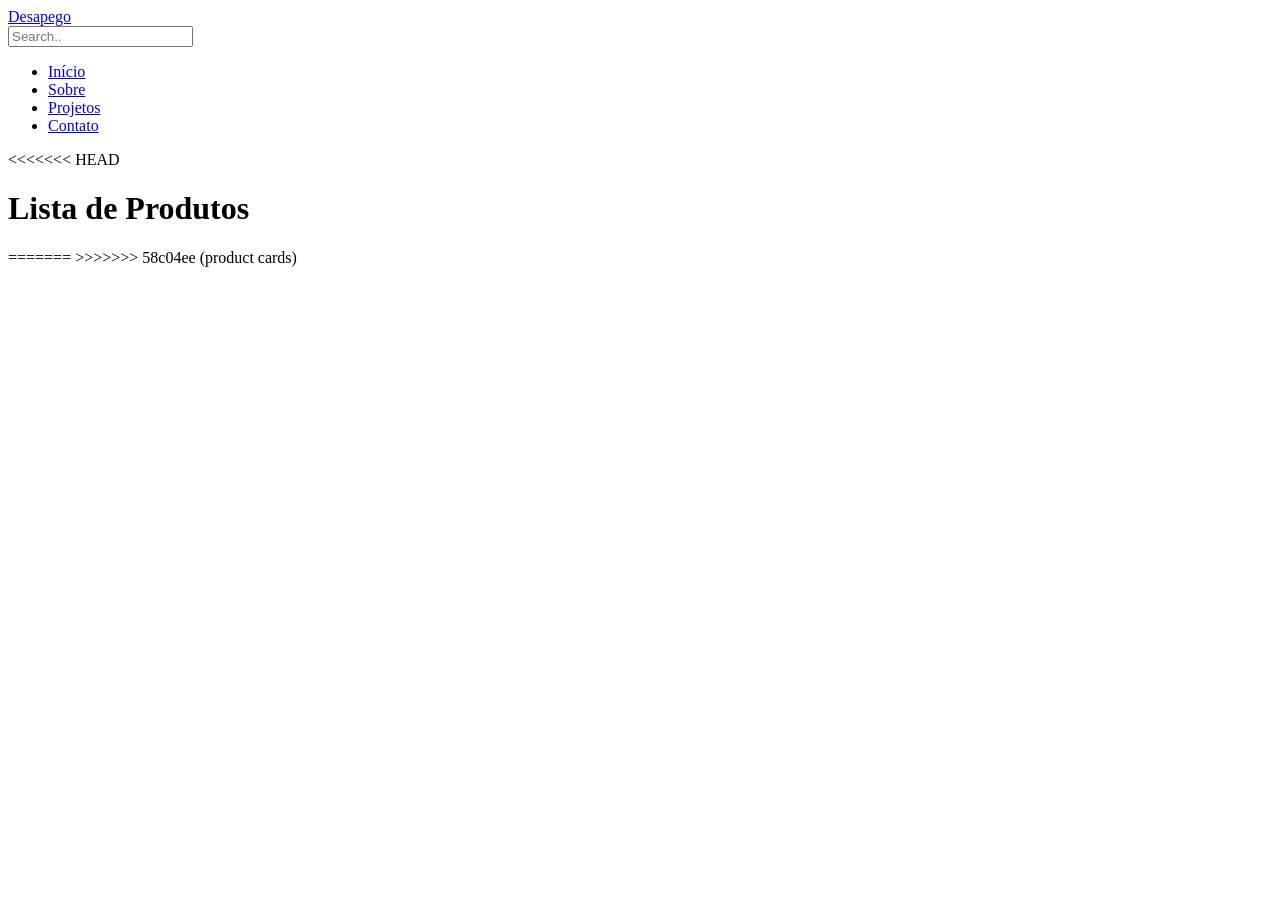
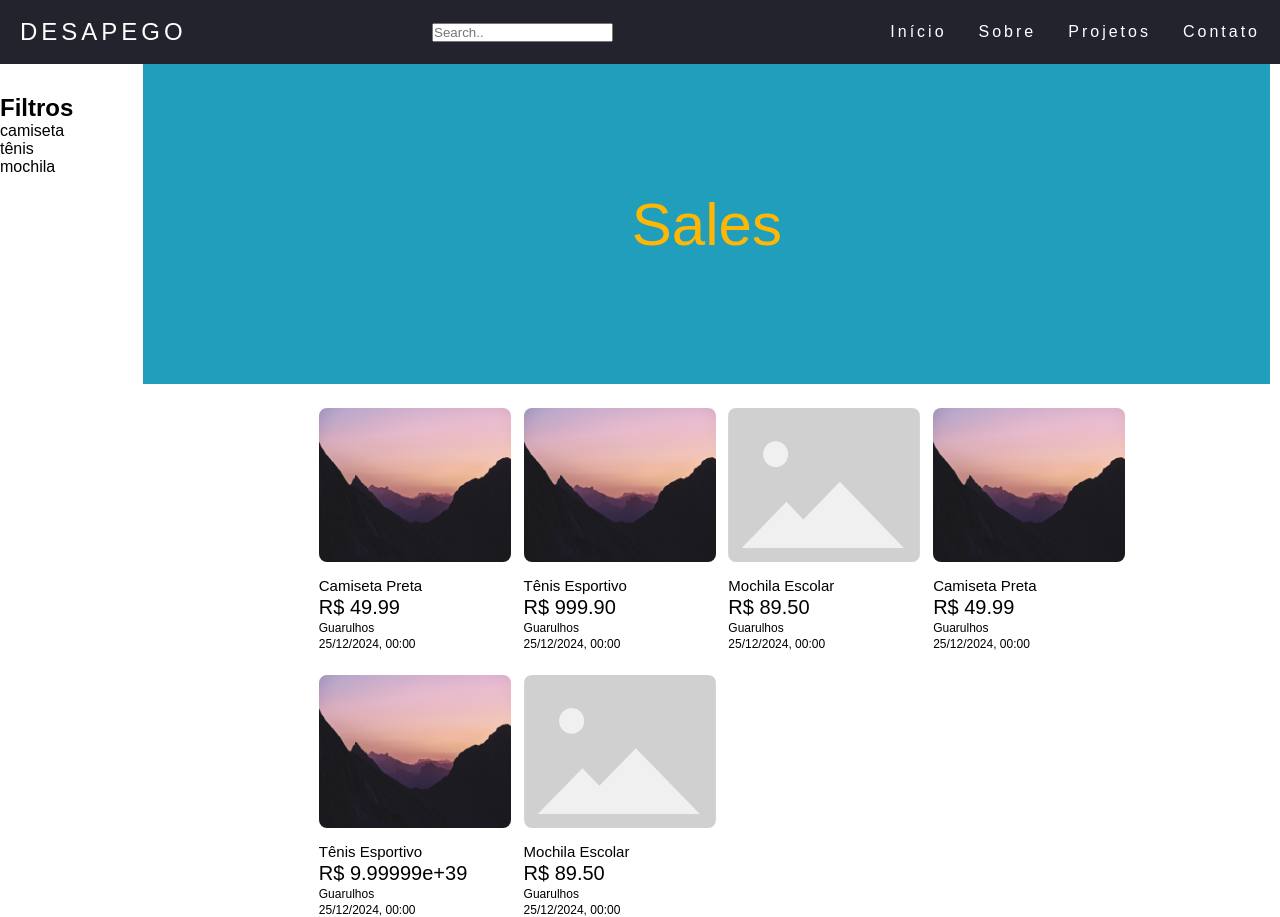
Before and after one commit to jovicastro/ecommerceUsadosE, a PHP site: page / in a window 1280 px wide. Before the commit the page ends 267 px from the top, so only its background shows below. Run offline with PHP 8.4, Linux system fonts and the light colour scheme; some web fonts are replaced.

Commit message:
Add files via upload

```diff
--- a/index.html
+++ b/index.html
@@ -31,34 +31,33 @@
     </nav>
   </header>
   <main>
-<<<<<<< HEAD
-    <h1>Lista de Produtos</h1>
-=======
->>>>>>> 58c04ee (product cards)
 
   <div class="container">
-    <div class="filters"></div>
+    <div class="filters" id="filters"><h2>Filtros</h2>
+      <p class="filtersTemplate" id="filtersTemplate">zzzzz</p>
+    </div>
 
+
+    <div class="main content">
+      <div class="banner"><p>Sales</p></div>
       <div class="products" id="products">
         <!-- Template (fica escondido) -->
         <div class="productsCards" id="product-template" style="display: none;">
           <img src="" alt="Imagem do produto">
-<<<<<<< HEAD
-        <p class="productName">Nome</p>
-        <p class="productPrice">R$ 00,00</p>
-=======
           <div class="productDescription">
             <p class="productName">Nome</p>
             <p class="productPrice">R$ 00,00</p>
             <p class="local lowFont">São Paulo</p>
             <p class="data lowFont">15/05/2025, 00:00</p>
           </div>
->>>>>>> 58c04ee (product cards)
+        </div>
       </div>
     </div>
   </div>
 
   <script src="./products.js"></script>
+  <script src="./prodFilters.js"></script>
+
 
 </body>
 </html>
--- /dev/null
+++ b/prodFilters.js
@@ -0,0 +1,21 @@
+// Espera o DOM carregar
+window.addEventListener("DOMContentLoaded", () => {
+  // 1. Container e template
+  const filtrosContainer = document.getElementById("filters");
+  const template = document.querySelector(".filtersTemplate");
+
+  // 2. Coleta os tipos únicos
+  const tiposUnicos = [...new Set(produtos.map(p => p.prodType))];
+
+  // 3. Para cada tipo, clona o template
+  tiposUnicos.forEach(tipo => {
+    const clone = template.cloneNode(true);
+    clone.textContent = tipo;
+    clone.style.display = "block";
+
+    filtrosContainer.appendChild(clone);
+  });
+
+  // 4. Remove o template original (opcional)
+  template.remove();
+});
--- a/products.js
+++ b/products.js
@@ -1,15 +1,10 @@
 const produtos = [
-<<<<<<< HEAD
-      { name: "Camiseta Preta", price: 49.99, imageUrl: "bg.jpg" },
-      { name: "Tênis Esportivo", price: 999.90, imageUrl: "bg.jpg" },
-      { name: "Mochila Escolar", price: 89.50, imageUrl: "bg.jpg" }
-=======
-      { name: "Camiseta Preta", price: 49.99, imageUrl: "bg.jpg", local: "Guarulhos", data: "25/12/2024, 00:00" },
-      { name: "Tênis Esportivo", price: 999.90, imageUrl: "bg.jpg", local: "Guarulhos", data: "25/12/2024, 00:00" },
-      { name: "Mochila Escolar", price: 89.50, imageUrl: "png.webp", local: "Guarulhos", data: "25/12/2024, 00:00"},
-      { name: "Mochila Escolar", price: 89.50, imageUrl: "8136031.png", local: "Guarulhos", data: "25/12/2024, 00:00"},
-      { name: "Mochila Escolar", price: 89.50, imageUrl: "png.jpg", local: "Guarulhos", data: "25/12/2024, 00:00"}
->>>>>>> 58c04ee (product cards)
+  { name: "Camiseta Preta", price: 49.99, imageUrl: "bg.jpg", local: "Guarulhos", data: "25/12/2024, 00:00", prodType: "camiseta" },
+  { name: "Tênis Esportivo", price: 999.90, imageUrl: "bg.jpg", local: "Guarulhos", data: "25/12/2024, 00:00", prodType: "tênis" },
+  { name: "Mochila Escolar", price: 89.50, imageUrl: "png.webp", local: "Guarulhos", data: "25/12/2024, 00:00", prodType: "mochila" },
+  { name: "Camiseta Preta", price: 49.99, imageUrl: "bg.jpg", local: "Guarulhos", data: "25/12/2024, 00:00", prodType: "camiseta" },
+  { name: "Tênis Esportivo", price: 9999990000000000000000000000000999999999.90, imageUrl: "bg.jpg", local: "Guarulhos", data: "25/12/2024, 00:00", prodType: "tênis" },
+  { name: "Mochila Escolar", price: 89.50, imageUrl: "png.webp", local: "Guarulhos", data: "25/12/2024, 00:00", prodType: "mochila" },
 ];
 
 const container = document.getElementById("products");
@@ -22,12 +17,8 @@
 
   clone.querySelector(".productName").textContent = produto.name;
   clone.querySelector(".productPrice").textContent = `R$ ${produto.price.toFixed(2)}`;
-<<<<<<< HEAD
-=======
   clone.querySelector(".local").textContent = produto.local;
   clone.querySelector(".data").textContent = produto.data;
-
->>>>>>> 58c04ee (product cards)
   clone.querySelector("img").src = produto.imageUrl;
 
   container.appendChild(clone);
--- a/style.css
+++ b/style.css
@@ -1,13 +1,21 @@
-<<<<<<< HEAD
-* {
-=======
 @import url('https://fonts.googleapis.com/css2?family=Cal+Sans&family=DM+Sans:ital,opsz,wght@0,9..40,100..1000;1,9..40,100..1000&family=Montserrat:ital,wght@0,100..900;1,100..900&family=Poppins:ital,wght@0,100;0,200;0,300;0,400;0,500;0,600;0,700;0,800;0,900;1,100;1,200;1,300;1,400;1,500;1,600;1,700;1,800;1,900&display=swap');
+
+
+:root {
+  --darkBlue: #023047;
+  --mediumBlue: #219ebc;
+  --ligthBlue:#8ecae6;
+  --yellow: #ffb703;
+}
 
 * {
   font-family: "Cal Sans", sans-serif;
->>>>>>> 58c04ee (product cards)
   margin: 0;
   padding: 0;
+}
+
+.container {
+  display: flex;
 }
 
 a {
@@ -122,17 +130,6 @@
 }
 
 .productsCards img{
-<<<<<<< HEAD
-  width: 300px;
-  height: 300px;
-}
-
-.productsCards {
-  padding: 40px;
-}
-.products{
-  display: flex;
-=======
   width: 15vw;
   height: 12vw;
   border-radius: 8px;
@@ -207,5 +204,23 @@
 
 .lowFont{
   font-size: 12px;
->>>>>>> 58c04ee (product cards)
 }
+
+.banner{
+  background-color: var(--mediumBlue);
+  width: calc(100vw - 153px);
+  height: 40vh;
+  display: flex;
+  justify-content: center;
+  align-items: center;
+
+}
+
+.banner p{
+  color: var(--yellow);
+  font-size: 60px;
+}
+
+.filters{
+  padding: 30px 70px 0px 0px;
+}
```
Lines whose indentation alone changed are shown as unchanged.
